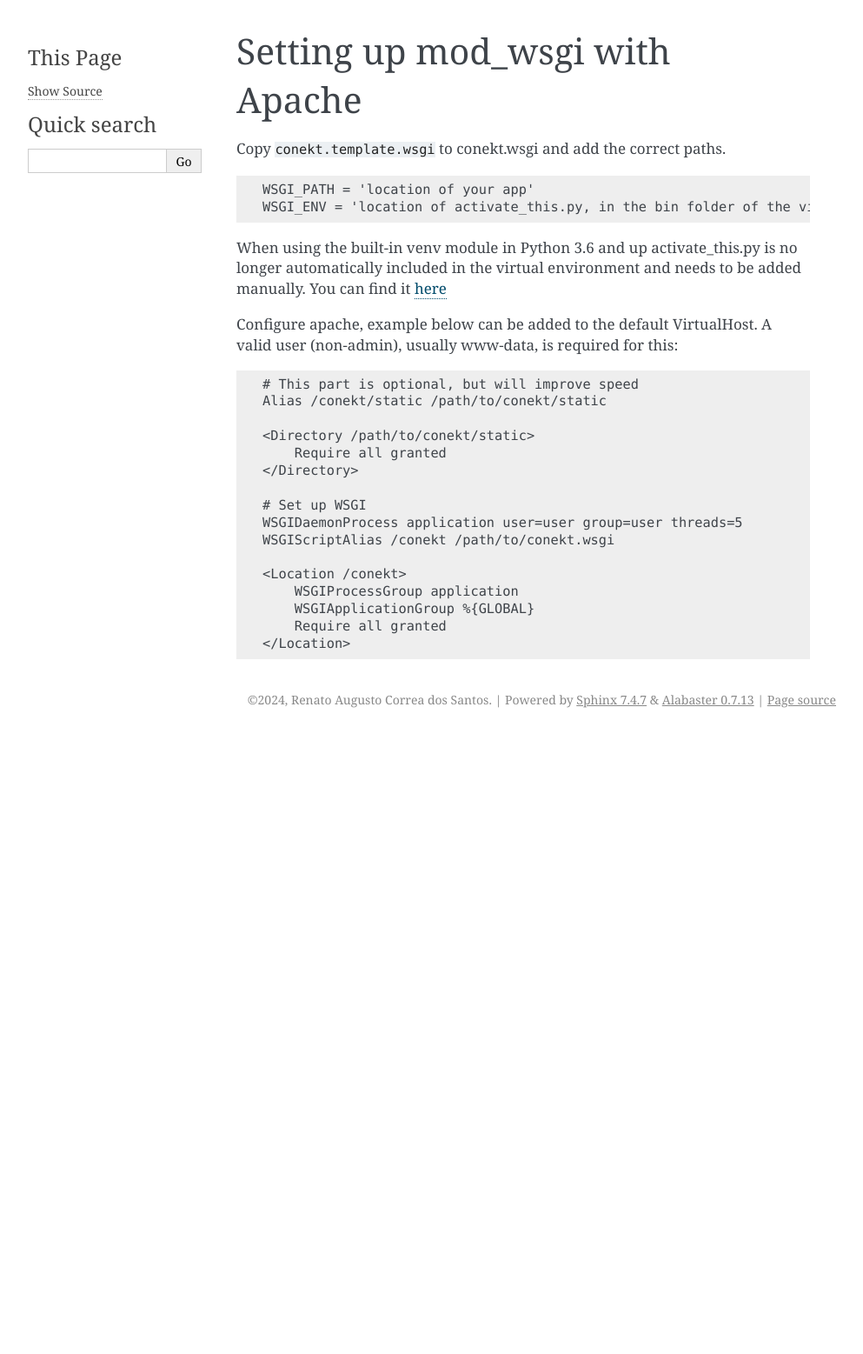
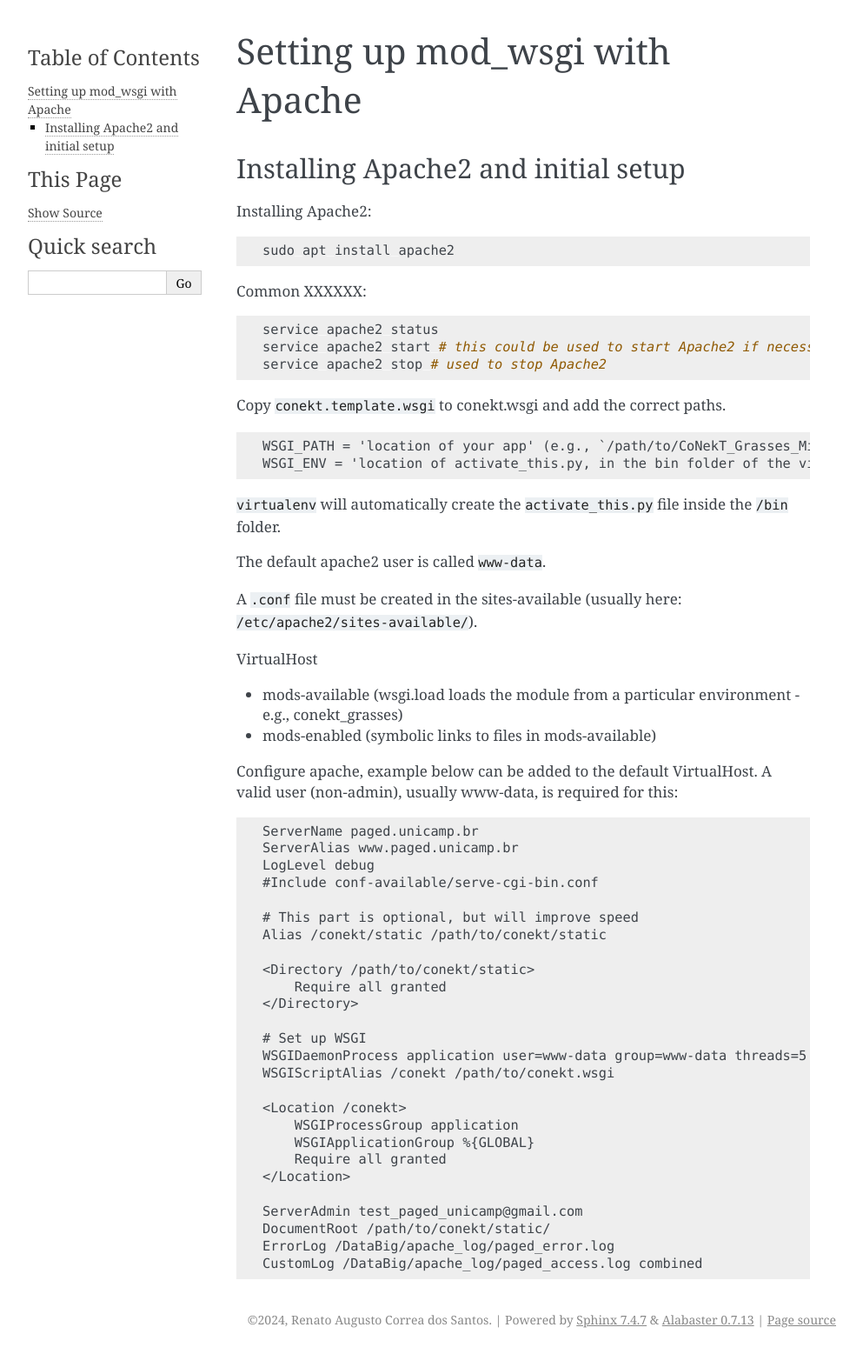
Before and after one commit to SantosRAC/conekt_grasses_microbiome, a Sphinx documentation site: the page built from CoNekT_Grasses_Microbiome/docs/source/apache_wsgi.md, in a window 1280 px wide. Shown: the whole page at 87% size, without its empty margins (148-1141 px from the left). Built offline with Sphinx 7.4.7, drawn with Linux system fonts in a browser that asks for light colours; before the commit the page ends 900 px from its top, so only the background shows below that.

Commit message:
Advancing with Apache configuration

````diff
--- a/CoNekT_Grasses_Microbiome/docs/source/apache_wsgi.md
+++ b/CoNekT_Grasses_Microbiome/docs/source/apache_wsgi.md
@@ -1,14 +1,44 @@
 # Setting up mod_wsgi with Apache
+
+## Installing Apache2 and initial setup
+
+Installing Apache2:
+
+```bash
+sudo apt install apache2
+```
+
+Common XXXXXX:
+
+```bash
+service apache2 status
+service apache2 start # this could be used to start Apache2 if necessary (sudo may be necessary)
+service apache2 stop # used to stop Apache2
+```
 
 Copy `conekt.template.wsgi` to conekt.wsgi and add the correct paths.
 
-    WSGI_PATH = 'location of your app'
-    WSGI_ENV = 'location of activate_this.py, in the bin folder of the virtual environment'
+    WSGI_PATH = 'location of your app' (e.g., `/path/to/CoNekT_Grasses_Microbiome`)
+    WSGI_ENV = 'location of activate_this.py, in the bin folder of the virtual environment' (e.g., `/path/to/CoNekT_Grasses_Microbiome/bin/activate_this.py`)
 
-When using the built-in venv module in Python 3.6 and up activate_this.py is no longer automatically included in
-the virtual environment and needs to be added manually. You can find it [here](https://github.com/pypa/virtualenv/blob/master/virtualenv_embedded/activate_this.py)
+`virtualenv` will automatically create the `activate_this.py` file inside the `/bin` folder.
+
+
+The default apache2 user is called `www-data`.
+
+A `.conf` file must be created in the sites-available (usually here: `/etc/apache2/sites-available/`).
+
+VirtualHost
+
+ * mods-available (wsgi.load loads the module from a particular environment - e.g., conekt_grasses)
+ * mods-enabled (symbolic links to files in mods-available)
 
 Configure apache, example below can be added to the default VirtualHost. A valid user (non-admin), usually www-data, is required for this:
+
+    ServerName paged.unicamp.br
+    ServerAlias www.paged.unicamp.br
+    LogLevel debug
+    #Include conf-available/serve-cgi-bin.conf
 
     # This part is optional, but will improve speed
     Alias /conekt/static /path/to/conekt/static
@@ -18,7 +48,7 @@ Configure apache, example below can be added to the default VirtualHost. A valid
     </Directory>
 
 	# Set up WSGI
-	WSGIDaemonProcess application user=user group=user threads=5
+	WSGIDaemonProcess application user=www-data group=www-data threads=5
 	WSGIScriptAlias /conekt /path/to/conekt.wsgi
 
 	<Location /conekt>
@@ -26,3 +56,8 @@ Configure apache, example below can be added to the default VirtualHost. A valid
 	    WSGIApplicationGroup %{GLOBAL}
 	    Require all granted
 	</Location>
+
+    ServerAdmin test_paged_unicamp@gmail.com
+    DocumentRoot /path/to/conekt/static/
+    ErrorLog /DataBig/apache_log/paged_error.log
+    CustomLog /DataBig/apache_log/paged_access.log combined
--- a/requirements.txt
+++ b/requirements.txt
@@ -36,6 +36,7 @@ markdown-it-py==3.0.0
 MarkupSafe==2.1.3
 mdit-py-plugins==0.4.0
 mdurl==0.1.2
+mod-wsgi==4.9.4
 mpmath==1.3.0
 myst-parser==2.0.0
 packaging==23.2
````
Also changed, not shown: README.md (+1 -1 lines).
